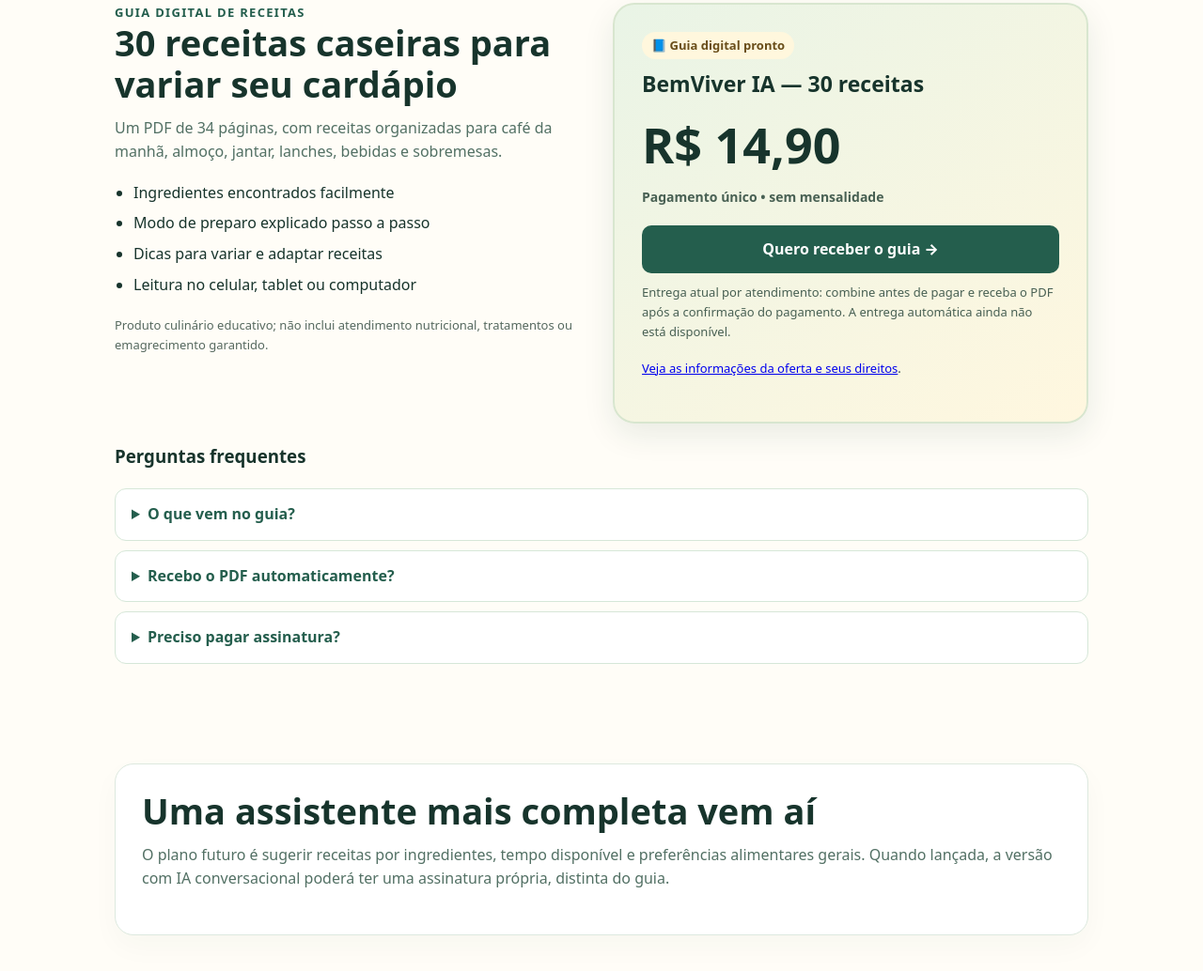
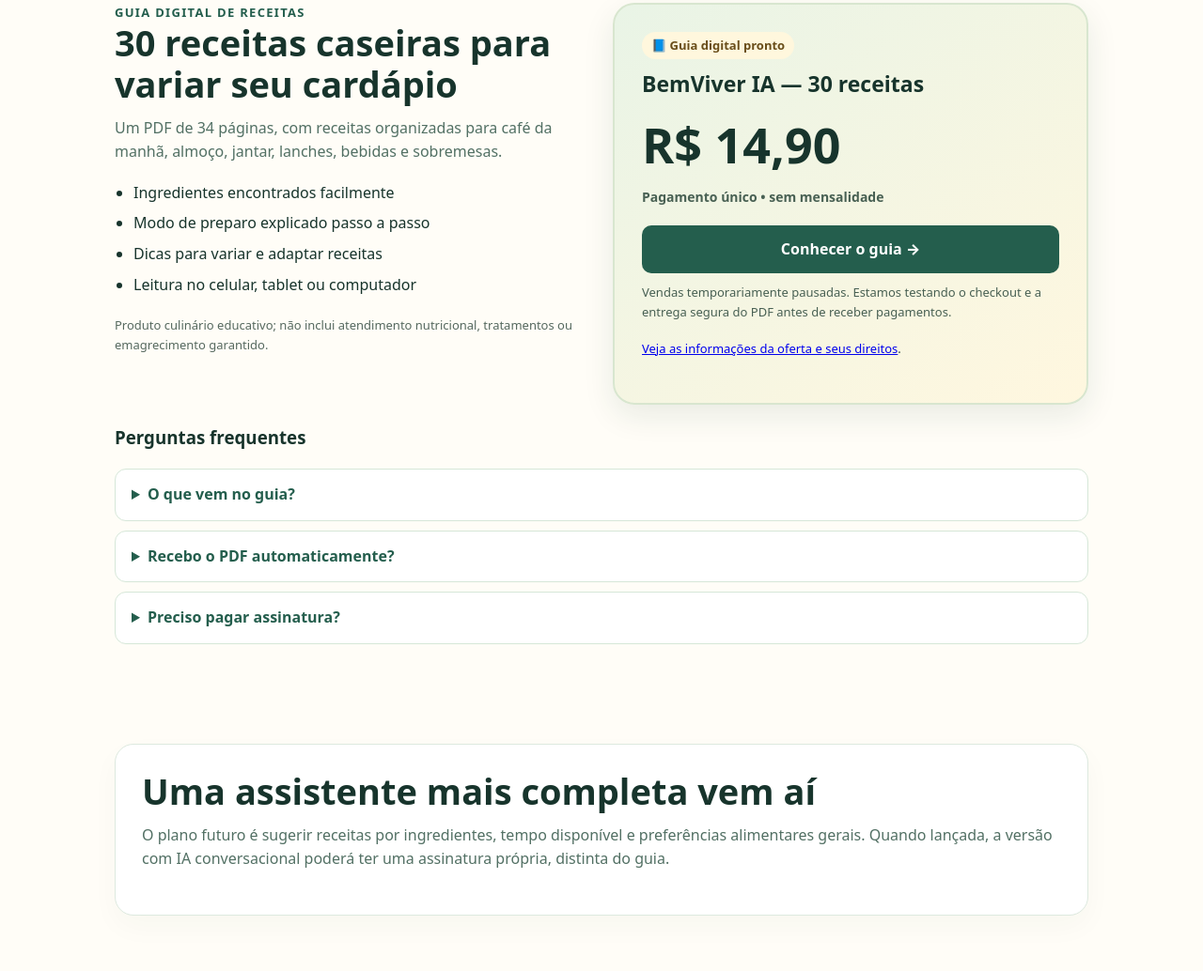
Before and after one commit to erickribeiro70-source/Vendas-on-, a plain HTML site: page bemviver/index.html in a window 1280 px wide. Shown: the part 1781-2815 px from the top of the page at 94% size. Drawn offline with Linux system fonts and the light colour scheme.

Commit message:
BemViver: alinhar comunicação à pausa de pagamentos para testes

```diff
--- a/bemviver/index.html
+++ b/bemviver/index.html
@@ -27,7 +27,7 @@
 <section id="guia" class="section" aria-labelledby="titulo-guia">
 <div class="split">
  <div><div class="eyebrow">Guia digital de receitas</div><h2 id="titulo-guia">30 receitas caseiras para variar seu cardápio</h2><p class="muted">Um PDF de 34 páginas, com receitas organizadas para café da manhã, almoço, jantar, lanches, bebidas e sobremesas.</p><ul class="sale-list"><li>Ingredientes encontrados facilmente</li><li>Modo de preparo explicado passo a passo</li><li>Dicas para variar e adaptar receitas</li><li>Leitura no celular, tablet ou computador</li></ul><p class="notice">Produto culinário educativo; não inclui atendimento nutricional, tratamentos ou emagrecimento garantido.</p></div>
- <div class="sale-card"><span class="value-tag">📘 Guia digital pronto</span><h3 style="margin:0;font-size:23px">BemViver IA — 30 receitas</h3><div class="price">R$ 14,90</div><p class="sale-kicker">Pagamento único • sem mensalidade</p><a class="btn sale-cta" href="/comprar.html">Quero receber o guia →</a><p class="sale-disclosure">Entrega atual por atendimento: combine antes de pagar e receba o PDF após a confirmação do pagamento. A entrega automática ainda não está disponível.</p><p class="sale-terms"><a href="/termos.html">Veja as informações da oferta e seus direitos</a>.</p></div>
+ <div class="sale-card"><span class="value-tag">📘 Guia digital pronto</span><h3 style="margin:0;font-size:23px">BemViver IA — 30 receitas</h3><div class="price">R$ 14,90</div><p class="sale-kicker">Pagamento único • sem mensalidade</p><a class="btn sale-cta" href="/comprar.html">Conhecer o guia →</a><p class="sale-disclosure">Vendas temporariamente pausadas. Estamos testando o checkout e a entrega segura do PDF antes de receber pagamentos.</p><p class="sale-terms"><a href="/termos.html">Veja as informações da oferta e seus direitos</a>.</p></div>
 </div>
 <div class="faq"><h3>Perguntas frequentes</h3>
 <details><summary>O que vem no guia?</summary><p>São 30 receitas caseiras com ingredientes, preparo e ideias de variações, reunidas em PDF.</p></details>
```
